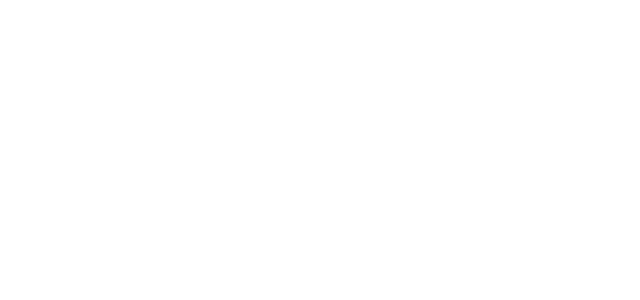
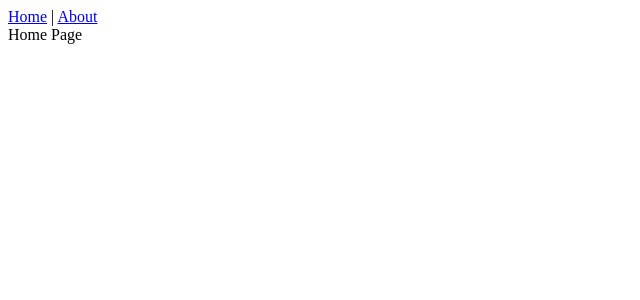
Before and after one commit to anykate/todo-vue3, a Vue app: page / in a window 1280 px wide. Shown: the top 300 px of the page, without its empty margins (0-640 px from the left). Built offline with nearby package versions, Linux system fonts and the light colour scheme.

Commit message:
Adding vue-router and creating views/pages

```diff
--- a/package.json
+++ b/package.json
@@ -9,7 +9,8 @@
     "preview": "vite preview"
   },
   "dependencies": {
-    "vue": "^3.2.37"
+    "vue": "^3.2.37",
+    "vue-router": "^4.1.3"
   },
   "devDependencies": {
     "@vitejs/plugin-vue": "^3.0.3",
--- a/src/App.vue
+++ b/src/App.vue
@@ -2,6 +2,11 @@
 </script>
 
 <template>
+	<div>
+		<router-link :to="{ name: 'HomeView' }">Home</router-link> |
+		<router-link :to="{ name: 'AboutView' }">About</router-link>
+	</div>
+	<router-view />
 </template>
 
 <style>
--- a/src/main.js
+++ b/src/main.js
@@ -1,4 +1,5 @@
 import App from '@/App.vue'
+import router from '@/router'
 import { createApp } from 'vue'
 
-createApp(App).mount('#app')
+createApp(App).use(router).mount('#app')
--- /dev/null
+++ b/src/router/index.js
@@ -0,0 +1,24 @@
+import About from '@/views/About.vue'
+import Home from '@/views/Home.vue'
+
+import { createRouter, createWebHistory } from 'vue-router'
+
+const routes = [
+  {
+    path: '/',
+    name: 'HomeView',
+    component: Home,
+  },
+  {
+    path: '/about',
+    name: 'AboutView',
+    component: About,
+  },
+]
+
+const router = createRouter({
+  history: createWebHistory(import.meta.env.BASE_URL),
+  routes: routes,
+})
+
+export default router
--- /dev/null
+++ b/src/views/About.vue
@@ -0,0 +1,9 @@
+<template>
+	<div>About Page</div>
+</template>
+
+<script setup>
+</script>
+
+<style scoped>
+</style>
--- /dev/null
+++ b/src/views/Home.vue
@@ -0,0 +1,9 @@
+<template>
+	<div>Home Page</div>
+</template>
+
+<script setup>
+</script>
+
+<style scoped>
+</style>
```
